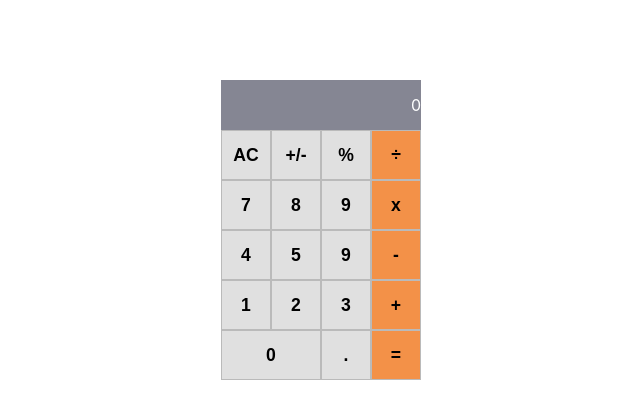
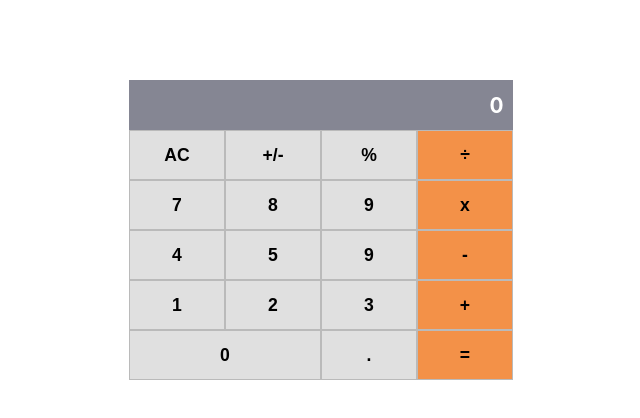
Before and after one commit to david-lafontant/math_magicians, a React (Create React App) app: page / in a window 1280 px wide. Shown: the top 418 px of the page, without its empty margins (319-959 px from the left). Built offline with nearby package versions, Linux system fonts and the light colour scheme.

Commit message:
Fix style

```diff
--- a/src/components/Calculator.css
+++ b/src/components/Calculator.css
@@ -12,7 +12,6 @@ html {
 
 .container {
   display: grid;
-  max-width: 300px;
   gap: 0;
 }
 
@@ -24,7 +23,7 @@ html {
 }
 
 .item {
-  min-width: 50px;
+  width: 6rem;
   background-color: #e0e0e0;
   border: thin solid #bababa;
   margin: 0;
@@ -54,6 +53,9 @@ html {
   align-items: center;
   justify-content: flex-end;
   color: #fff;
+  font-size : 1.3rem;
+  padding: 0 0.6rem;
+  font-weight: bold;
 }
 
 .last-col {
@@ -66,4 +68,5 @@ html {
 
 .zero {
   grid-column: span 2;
+  width: 12rem;
 }
```
